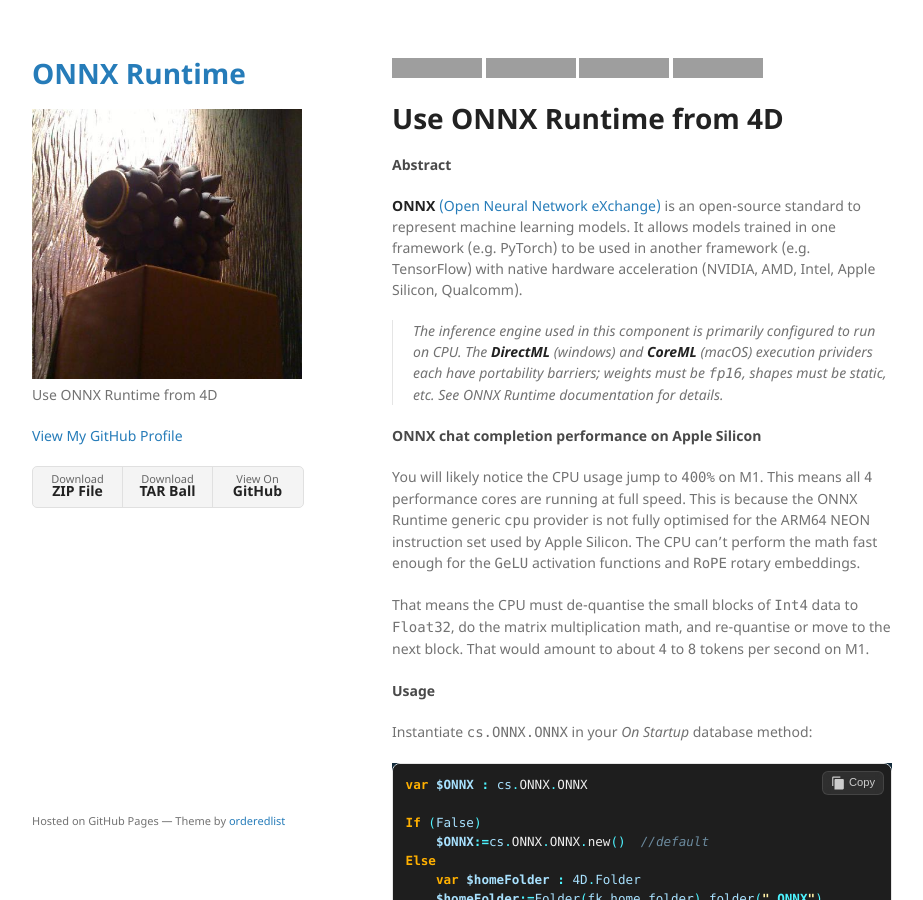
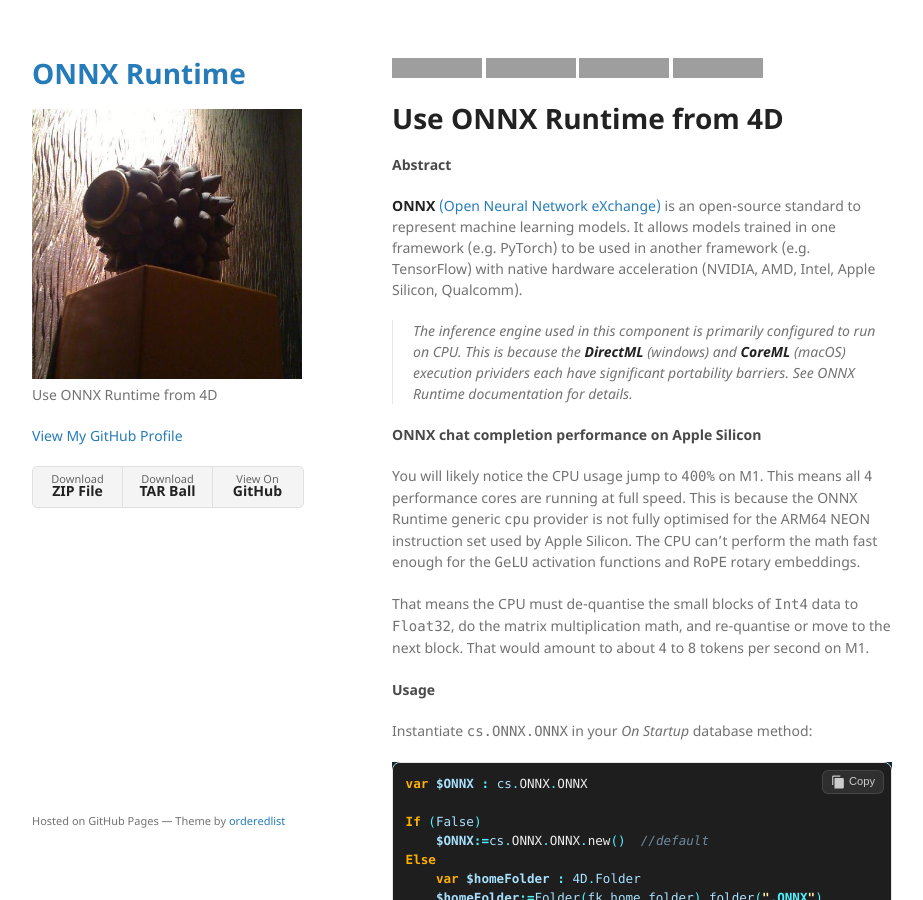
Before and after one commit to miyako/onnx-genai, a Jekyll site: the page built from index.md, in a window 1280 px wide and 900 px high, cut to the strip 0-900 px from the top of the window. Shown: the whole strip, without its empty margins (178-1101 px from the left). Built offline with Jekyll 4.4.1, drawn with Linux system fonts in a browser that asks for light colours; grey boxes are pictures that could not be loaded.

Commit message:
Update index.md

```diff
--- a/index.md
+++ b/index.md
@@ -13,7 +13,7 @@
 
 [**ONNX** (Open Neural Network eXchange)](https://github.com/onnx/onnx) is an open-source standard to represent machine learning models. It allows models trained in one framework (e.g. PyTorch) to be used in another framework (e.g. TensorFlow) with native hardware acceleration (NVIDIA, AMD, Intel, Apple Silicon, Qualcomm).
 
-> The inference engine used in this component is primarily configured to run on CPU. The **DirectML** (windows) and **CoreML** (macOS) execution prividers each have portability barriers; weights must be `fp16`, shapes must be static, etc. See ONNX Runtime documentation for details.
+> The inference engine used in this component is primarily configured to run on CPU. This is because the **DirectML** (windows) and **CoreML** (macOS) execution prividers each have significant portability barriers. See ONNX Runtime documentation for details.
 
 #### ONNX chat completion performance on Apple Silicon
 
```
